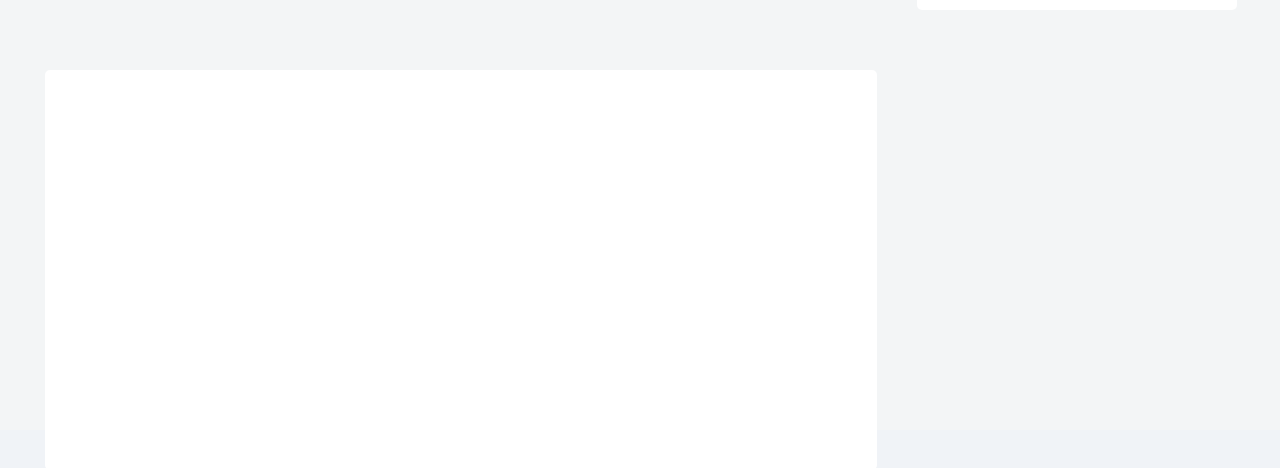
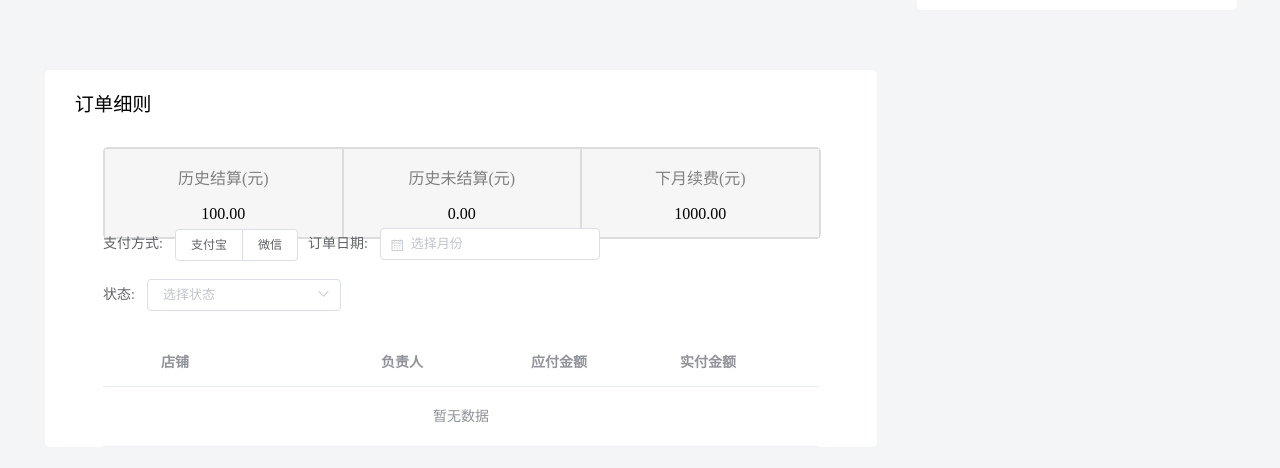
Before and after one commit to jiash1998/GrabageCollection, a Vue app: page /merchartContral/Son2Manager/Son2Test in a window 1280 px wide. Shown: the part 345-813 px from the top of the page. Built offline with nearby package versions, Linux system fonts and the light colour scheme; no server answers.

Commit message:
20.02.12Modify

```diff
--- a/src/assets/css/son2Test.scss
+++ b/src/assets/css/son2Test.scss
@@ -105,16 +105,69 @@ $pLineheight: 9px;
 
 .extend {
   width: 100%;
-  height: 380px;
+  height: 600px;
   background-color: #f3f5f6;
 
-  .content{
+  .content {
     width: 65%;
-    height: 50%;
+    // height:85%;
     position: absolute;
     border-radius: 5px;
     background-color: #fff;
     margin: 20px 0 0 3.5%;
+
+    #p1 {
+      font-size: 1.2em;
+      margin-left: 30px;
+    }
+
+    .settlement {
+      width: 86%;
+      height: 90px;
+      border-radius: 5px;
+      border: 1px solid gainsboro;
+      background-color: #f6f6f6;
+      display: flex;
+      margin: 30px 7% 30px 7%;
+      #s1,
+      #s2,
+      #s3 {
+        text-align: center;
+        width: 33.333%;
+        height: 100%;
+        border: 1px solid gainsboro;
+        box-sizing: border-box;
+
+        #settle_p1 {
+          color: gray;
+        }
+      }
+    }
+
+    .choose{
+      height: 60px;
+      width: 100%;
+      // background-color: pink;
+      display: flex;
+      justify-content: flex-start;
+      align-items: flex-end;
+
+      .el-form{
+        margin-left: 7%;
+        width: 100%;
+
+        .el-select{
+          width: 87%;
+        }
+      }
+    }
+
+    .order{
+      width: 86%;
+      // height: 200px;
+      margin: 10px 7% 0 7%;
+      background-color: pink;
+    }
   }
 }
 .foot {
--- a/src/assets/css/son2_2Manager.scss
+++ b/src/assets/css/son2_2Manager.scss
@@ -92,7 +92,7 @@ $pLeft: 30px;
     overflow: auto;
     .right_head {
       width: 100%;
-      height: 80px;
+      height: 120px;
       // background-color: pink;
       display: flex;
 
@@ -101,21 +101,22 @@ $pLeft: 30px;
         height: 60px;
         span {
           display: inline-block;
-          margin: 25px 0 0 $pLeft;
+          margin: 40px 0 0 $pLeft;
           font-size: 1.2em;
         }
       }
 
       .head_step {
         width: 80%;
-        height: 100px;
+        // height: 100px;
         // background-color: gray;
         display: flex;
         justify-content: flex-end;
         align-items: center;
 
         .el-steps {
-          margin: 0;
+          margin-top: 25px;
+
           .el-step {
             width: 200px;
           }
@@ -222,7 +223,7 @@ $pLeft: 30px;
 
     .custom {
       width: 100%;
-      height: 300px;
+      height: 370px;
       // background-color: gray;
 
       #p1 {
--- a/src/views/merchartContral/son2Test.vue
+++ b/src/views/merchartContral/son2Test.vue
@@ -13,7 +13,8 @@
               <p id="p2">{{item.name}}</p>
               <p id="p3">{{item.socialCreditCode}}</p>
               <p id="p4">
-                <span></span>{{item.isCus}}
+                <span></span>
+                {{item.isCus}}
               </p>
             </div>
           </div>
@@ -25,7 +26,87 @@
     </div>
     <div class="gap"></div>
     <div class="extend">
-      <div class="content"></div>
+      <div class="content">
+        <p id="p1">订单细则</p>
+        <div class="settlement">
+          <div id="s1">
+            <p id="settle_p1">历史结算(元)</p>
+            <p>100.00</p>
+          </div>
+          <div id="s2">
+            <p id="settle_p1">历史未结算(元)</p>
+            <p>0.00</p>
+          </div>
+          <div id="s3">
+            <p id="settle_p1">下月续费(元)</p>
+            <p>1000.00</p>
+          </div>
+        </div>
+        <div class="choose">
+          <el-form
+            :model="querySettle"
+            ref="querySettle"
+            :rules="rules"
+            :inline="true"
+            size="small"
+          >
+            <el-form-item label="支付方式:">
+              <el-radio-group v-model="querySettle.payType">
+                <el-radio-button label="支付宝"></el-radio-button>
+                <el-radio-button label="微信"></el-radio-button>
+              </el-radio-group>
+            </el-form-item>
+            <el-form-item label="订单日期:">
+              <el-date-picker v-model="querySettle.tradeTime" type="month" placeholder="选择月份"></el-date-picker>
+            </el-form-item>
+            <el-form-item label="状态:">
+              <el-select v-model="querySettle.isCus" placeholder="选择状态">
+                <el-option label="全部" value="all"></el-option>
+                <el-option label="未结算" value="no"></el-option>
+                <el-option label="已结算" value="yes"></el-option>
+              </el-select>
+            </el-form-item>
+          </el-form>
+        </div>
+        <div class="order">
+          <el-table :data="custom">
+            <el-table-column type="expand">
+              <template slot-scope="props">
+                <el-form label-position="left">
+                  <el-form-item label="店铺">
+                    <span>{{ props.name }}</span>
+                  </el-form-item>
+                  <el-form-item label="社会信用代码">
+                    <span>{{ props.socialCreditCode}}</span>
+                  </el-form-item>
+                  <el-form-item label="负责人">
+                    <span>{{ props.header }}</span>
+                  </el-form-item>
+                  <el-form-item label="支付方式">
+                    <span>{{ props.payType }}</span>
+                  </el-form-item>
+                   <el-form-item label="订单编号">
+                    <span>{{ props.tradeNo }}</span>
+                  </el-form-item>
+                   <el-form-item label="应付金额">
+                    <span></span>
+                  </el-form-item>
+                   <el-form-item label="实付金额">
+                    <span></span>
+                  </el-form-item>
+                </el-form>
+              </template>
+            </el-table-column>
+            <el-table-column label="店铺" prop="name" width="220"></el-table-column>
+            <!-- <el-table-column label="社会信用代码" prop="socialCreditCode"></el-table-column> -->
+            <el-table-column label="负责人" prop="header"></el-table-column>
+            <!-- <el-table-column label="支付方式" prop="payType"></el-table-column> -->
+            <!-- <el-table-column label="订单编号" prop="tradeNo"></el-table-column> -->
+            <el-table-column label="应付金额" prop></el-table-column>
+            <el-table-column label="实付金额" prop></el-table-column>
+          </el-table>
+        </div>
+      </div>
     </div>
     <div class="foot">
       <p>Copyright © 2020 CHZU（滁州）资源回收有限公司 ｜ ICP证皖B2-20160559</p>
@@ -39,7 +120,11 @@ export default {
   data() {
     return {
       custom: [],
-      isTrue:"未定制"
+      querySettle: {
+        payType: "",
+        isCus: "",
+        tradeTime: ""
+      }
     };
   },
   mounted() {
--- a/src/views/merchartContral/son2_2Manager.vue
+++ b/src/views/merchartContral/son2_2Manager.vue
@@ -31,7 +31,7 @@
             <span>概览</span>
           </div>
           <div class="head_step">
-            <el-steps :space="200" :active="1" align-center>
+            <el-steps :space="200" :active="steps" align-center>
               <el-step title="未定制"></el-step>
               <el-step title="待付款"></el-step>
               <el-step title="定制完成"></el-step>
@@ -152,6 +152,9 @@
                   <el-checkbox v-for="(item,index) in times" :key="index" :label="item">{{item}}</el-checkbox>
                 </el-checkbox-group>
               </el-form-item>
+              <el-form-item label="服务包月">
+                <el-input-number v-model="garbageCycle.sustainMonth" size="mini" :min="1" :max="12"></el-input-number>
+              </el-form-item>
               <el-form-item label="支付方式" prop="payType">
                 <el-radio-group v-model="garbageCycle.payType">
                   <el-radio label="zfb">
@@ -212,10 +215,12 @@ export default {
       },
       date: ["6:00-7:30", "11:00-13:30", "17:00-18:30", "22:00-12:30"],
       times: ["周一", "周二", "周三", "周四", "周五", "周六", "周日"],
+      //资源回收表单
       garbageCycle: {
         cycleDate: [],
         cycleTimes: [],
         payType: "",
+        sustainMonth: "",
         id: "",
         money: 500,
         username: "",
@@ -223,6 +228,8 @@ export default {
       },
       //DIV状态修改
       change: false,
+      //step状态
+      steps: 1,
       //修改
       editorCus: {
         name: "",
@@ -236,7 +243,7 @@ export default {
         url: "",
         socialCreditCode: "",
         photo: "",
-        id:"",
+        id: "",
         submit: ""
       },
       //存放定制信息
@@ -304,6 +311,7 @@ export default {
             )
             .then(res => {
               console.log(res.data);
+              this.steps += 1;
               alert("提交成功");
               //resolve和routerLink/to 一样
               let routerData = this.$router.resolve({
```
